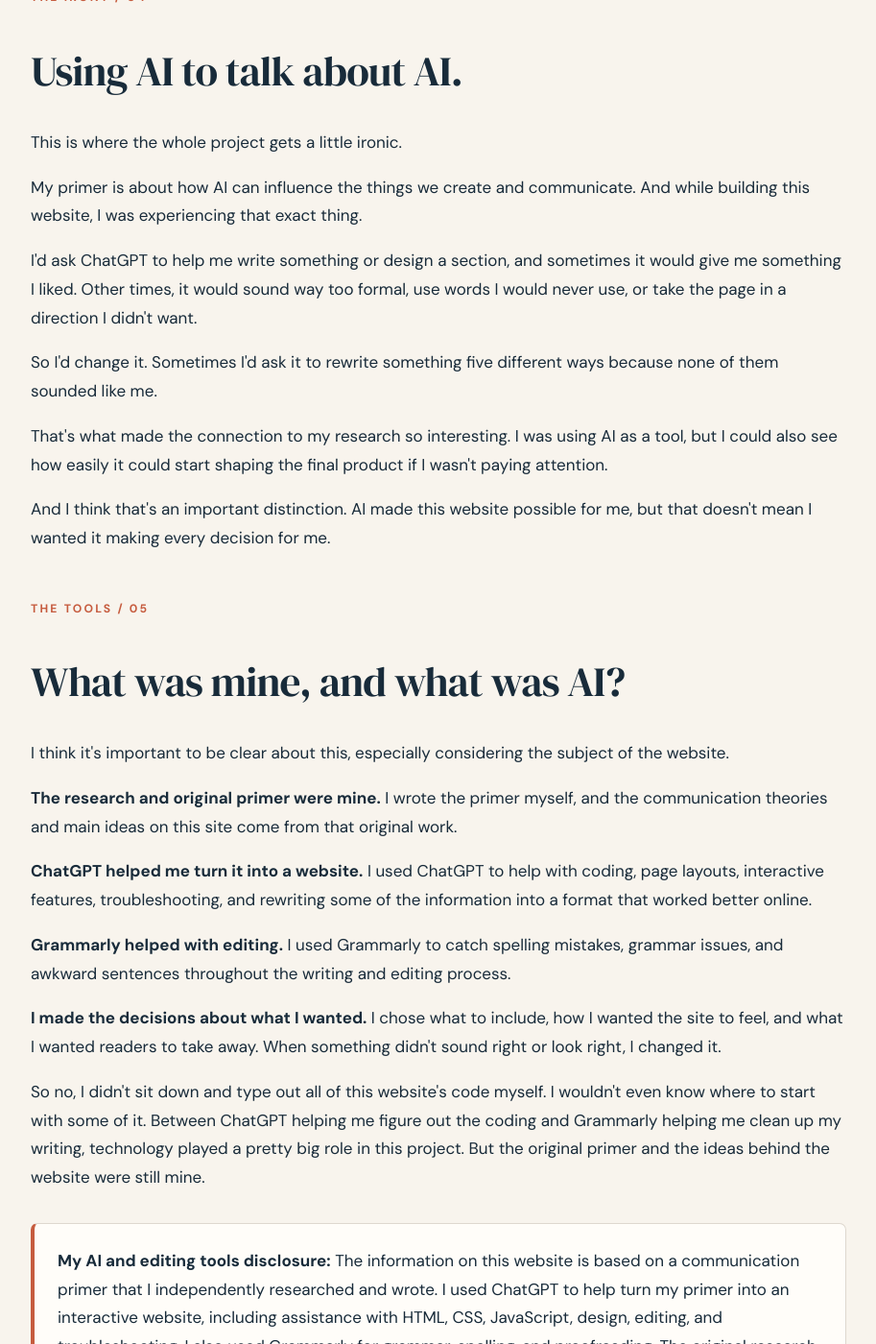
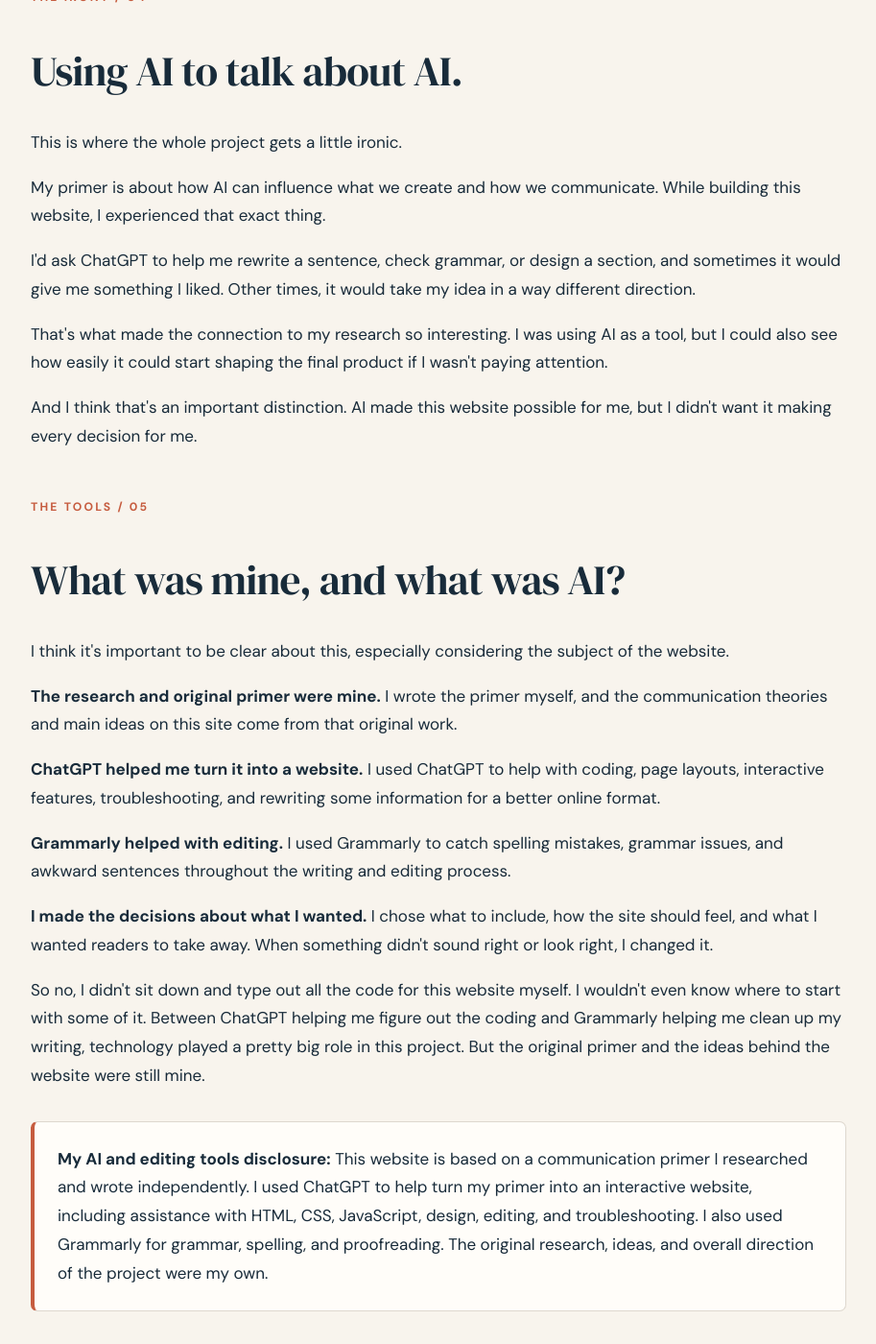
Before and after one commit to Darbyclose/comm-primer, a Jekyll site: the page built from how-i-built-this-site.md, in a window 1280 px wide and 1400 px high, scrolled down 2637 px. Shown: the whole window at 96% size, without its empty margins (183-1096 px from the left). Built offline with Jekyll 4.4.1, drawn with Linux system fonts in a browser that asks for light colours; some of the changed text lies outside the part shown.

Commit message:
Refine text in how-i-built-this-site.md
Updated text for clarity and improved readability throughout the document.

```diff
--- a/how-i-built-this-site.md
+++ b/how-i-built-this-site.md
@@ -11,9 +11,9 @@ permalink: /how-i-built-this-site/
 
   <p class="intro">I made a website about the influence of AI on human communication... using AI. The irony is not lost on me.</p>
 
-  <p>I'm a communication student. I know how to write a paper, research a topic, and talk about communication theories. What I do not know how to do is code a website. Before this project, I had basically no experience with computer science, HTML, CSS, JavaScript, or any of the other things that go into making a website.</p>
+  <p>I'm a communication student. I know how to write a paper, research a topic, and talk about communication theories. What I do not know how to do is code a website. Before this project, I had basically no experience with computer science, HTML, CSS, JavaScript, or anything else that goes into making a website.</p>
 
-  <p>And yet, here we are. You're reading a website I built!</p>
+  <p>And yet, here we are... You're reading a website I built!</p>
 
   <p>That's probably the most interesting part of this whole experience to me. AI made it possible for someone like me, who has no coding background, to create something I honestly wouldn't have known where to begin with otherwise.</p>
 </section>
@@ -66,7 +66,7 @@ permalink: /how-i-built-this-site/
 
   <p>Those activities were my way of taking the ideas from my primer and making them a little more real. Instead of just telling someone that context or interpretation matters, I wanted them to actually experience it.</p>
 
-  <p>And again, I couldn't have coded any of those activities on my own. AI helped me build them, but I still had to figure out what I wanted them to demonstrate and whether they were actually doing that.</p>
+  <p>And again, I couldn't have coded any of those activities on my own. AI helped me build them, but I still had to decide what I wanted them to demonstrate and whether they actually did.</p>
 </section>
 
 
@@ -77,15 +77,13 @@ permalink: /how-i-built-this-site/
 
   <p>This is where the whole project gets a little ironic.</p>
 
-  <p>My primer is about how AI can influence the things we create and communicate. And while building this website, I was experiencing that exact thing.</p>
+  <p>My primer is about how AI can influence what we create and how we communicate. While building this website, I experienced that exact thing.</p>
 
-  <p>I'd ask ChatGPT to help me write something or design a section, and sometimes it would give me something I liked. Other times, it would sound way too formal, use words I would never use, or take the page in a direction I didn't want.</p>
-
-  <p>So I'd change it. Sometimes I'd ask it to rewrite something five different ways because none of them sounded like me.</p>
+  <p>I'd ask ChatGPT to help me rewrite a sentence, check grammar, or design a section, and sometimes it would give me something I liked. Other times, it would take my idea in a way different direction.</p>
 
   <p>That's what made the connection to my research so interesting. I was using AI as a tool, but I could also see how easily it could start shaping the final product if I wasn't paying attention.</p>
 
-  <p>And I think that's an important distinction. AI made this website possible for me, but that doesn't mean I wanted it making every decision for me.</p>
+  <p>And I think that's an important distinction. AI made this website possible for me, but I didn't want it making every decision for me.</p>
 </section>
 
 
@@ -98,16 +96,16 @@ permalink: /how-i-built-this-site/
 
   <p><strong>The research and original primer were mine.</strong> I wrote the primer myself, and the communication theories and main ideas on this site come from that original work.</p>
 
-  <p><strong>ChatGPT helped me turn it into a website.</strong> I used ChatGPT to help with coding, page layouts, interactive features, troubleshooting, and rewriting some of the information into a format that worked better online.</p>
+  <p><strong>ChatGPT helped me turn it into a website.</strong> I used ChatGPT to help with coding, page layouts, interactive features, troubleshooting, and rewriting some information for a better online format.</p>
 
   <p><strong>Grammarly helped with editing.</strong> I used Grammarly to catch spelling mistakes, grammar issues, and awkward sentences throughout the writing and editing process.</p>
 
-  <p><strong>I made the decisions about what I wanted.</strong> I chose what to include, how I wanted the site to feel, and what I wanted readers to take away. When something didn't sound right or look right, I changed it.</p>
+  <p><strong>I made the decisions about what I wanted.</strong> I chose what to include, how the site should feel, and what I wanted readers to take away. When something didn't sound right or look right, I changed it.</p>
 
-  <p>So no, I didn't sit down and type out all of this website's code myself. I wouldn't even know where to start with some of it. Between ChatGPT helping me figure out the coding and Grammarly helping me clean up my writing, technology played a pretty big role in this project. But the original primer and the ideas behind the website were still mine.</p>
+  <p>So no, I didn't sit down and type out all the code for this website myself. I wouldn't even know where to start with some of it. Between ChatGPT helping me figure out the coding and Grammarly helping me clean up my writing, technology played a pretty big role in this project. But the original primer and the ideas behind the website were still mine.</p>
 
   <div class="callout">
-    <strong>My AI and editing tools disclosure:</strong> The information on this website is based on a communication primer that I independently researched and wrote. I used ChatGPT to help turn my primer into an interactive website, including assistance with HTML, CSS, JavaScript, design, editing, and troubleshooting. I also used Grammarly for grammar, spelling, and proofreading. The original research, ideas, and overall direction of the project were my own.
+    <strong>My AI and editing tools disclosure:</strong> This website is based on a communication primer I researched and wrote independently. I used ChatGPT to help turn my primer into an interactive website, including assistance with HTML, CSS, JavaScript, design, editing, and troubleshooting. I also used Grammarly for grammar, spelling, and proofreading. The original research, ideas, and overall direction of the project were my own.
   </div>
 </section>
 
```
Also changed, not shown: other parts of how-i-built-this-site.md (+2 -2 lines).
